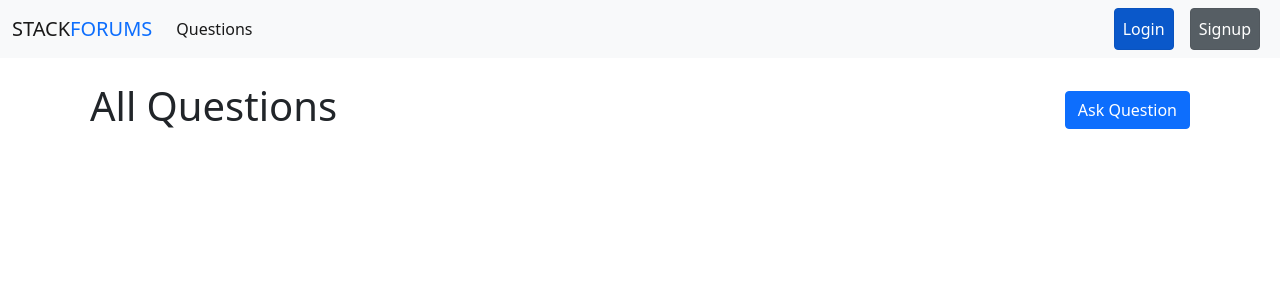
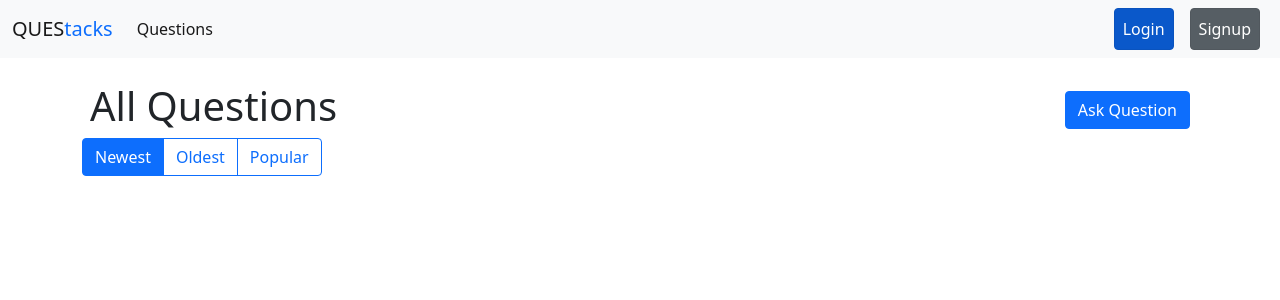
Before and after one commit to boredwolf001/questacks-django, a Django app: page /questions?order_by=newest in a window 1280 px wide. Shown: the top 300 px of the page. Run offline with Django 3.2, Linux system fonts and the light colour scheme; data that the repository does not hold is empty; some libraries are stand-ins or nearby versions.

Commit message:
create order_by functionality

```diff
--- a/base/views.py
+++ b/base/views.py
@@ -1,70 +1,80 @@
-from django.shortcuts import render, redirect, get_object_or_404
-from django.contrib.auth import login as log_in, logout as log_out, authenticate
+import markdown
+from django import template
+from django.contrib.auth import authenticate
+from django.contrib.auth import login as log_in
+from django.contrib.auth import logout as log_out
 from django.contrib.auth.decorators import login_required
-from .forms import UserCreationForm
 from django.contrib.auth.models import User
 from django.http import HttpResponse
-from .forms import ProfileForm, QuestionForm, AnswerForm
+from django.shortcuts import get_object_or_404, redirect, render
+
 from . import models
-
-from django import template
+from .forms import AnswerForm, ProfileForm, QuestionForm, UserCreationForm
 
 register = template.Library()
 
+
 def filter_read_items(value, arg):
-      value.filter(read=arg)
+    value.filter(read=arg)
 
 
 register.filter('readitems', filter_read_items)
 
-import markdown
-
 
 def home(request):
-      latest_questions = models.Question.objects.all().order_by('-created_at', '-updated_at')[:20]
+    latest_questions = models.Question.objects.all().order_by(
+        '-created_at', '-updated_at')[:20]
 
-      return render(request, 'pages/home.html', {'questions': latest_questions})
+    return render(request, 'pages/home.html', {'questions': latest_questions})
 
 
 def all_questions(request):
-      questions = models.Question.objects.all().order_by('created_at', 'updated_at')
+    questions = models.Question.objects.all().order_by('-created_at', '-updated_at')
 
-      return render(request, 'questacks/all_questions.html', {'questions': questions})
+    if request.GET.get('order_by'):
+        if request.GET.get('order_by') == 'oldest':
+            questions = models.Question.objects.all().order_by('created_at', 'updated_at')
+        elif request.GET.get('order_by') == 'newest':
+            questions = models.Question.objects.all().order_by('-created_at', '-updated_at')
+        elif request.GET.get('order_by') == 'popular':
+            questions = models.Question.objects.all().order_by('-views')
 
+    return render(request, 'questacks/all_questions.html', {'questions': questions})
 
 
 def login(request):
-      if request.user.is_authenticated:
-            return redirect('base:profile')
+    if request.user.is_authenticated:
+        return redirect('base:profile')
 
-      if request.method == 'POST':
-            username = request.POST['username']
-            password = request.POST['password']
-            user = authenticate(request, username=username, password=password)
-            if user is not None:
-                  log_in(request, user)
-                  return redirect('base:profile', user.id)
-            else:
-                  return redirect('base:login')
+    if request.method == 'POST':
+        username = request.POST['username']
+        password = request.POST['password']
+        user = authenticate(request, username=username, password=password)
+        if user is not None:
+            log_in(request, user)
+            return redirect('base:profile', user.id)
+        else:
+            return redirect('base:login')
 
-      return render(request, 'registration/login.html')
+    return render(request, 'registration/login.html')
 
 
 @login_required(login_url='base:login')
 def profile(request, id):
-      profile = get_object_or_404(User, pk=id)
+    profile = get_object_or_404(User, pk=id)
 
-      return render(request, 'registration/profile.html', {'profile': profile})
+    return render(request, 'registration/profile.html', {'profile': profile})
+
 
 def register(request):
     if request.user.is_authenticated:
         return redirect('base:profile')
 
     if request.method == 'POST':
-      uform = UserCreationForm(request.POST)
-      pform = ProfileForm(request.POST, request.FILES)
+        uform = UserCreationForm(request.POST)
+        pform = ProfileForm(request.POST, request.FILES)
 
-      if uform.is_valid() and pform.is_valid():
+        if uform.is_valid() and pform.is_valid():
             user = uform.save()
             inbox = models.Inbox(user=user)
             inbox.save()
@@ -75,78 +85,83 @@ def register(request):
 
             return redirect('base:login')
 
-      else:
+        else:
             return render(request, 'registration/register.html', {'uform': uform, 'pform': pform, 'errors': ['Form not valid']})
 
     uform = UserCreationForm()
     pform = ProfileForm()
     return render(request, 'registration/register.html', {'uform': uform, 'pform': pform})
 
+
 def logout(request):
-      log_out(request)
+    log_out(request)
 
-      return redirect('base:login')
+    return redirect('base:login')
 
 
 # Questacks stuff
 def add_question(request):
-      if request.method == 'POST':
-            form = QuestionForm(request.POST)
-            if form.is_valid():
-                  question = form.save(commit=False)
-                  question.user = request.user
-                  tags = form.cleaned_data['tag']
+    if request.method == 'POST':
+        form = QuestionForm(request.POST)
+        if form.is_valid():
+            question = form.save(commit=False)
+            question.user = request.user
+            tags = form.cleaned_data['tag']
 
-                  question.save()
-                  for tag in tags:
-                        question.tag.add(tag)
-                  question.save()
+            question.save()
+            for tag in tags:
+                question.tag.add(tag)
+            question.save()
 
-                  return redirect('base:home')
-            else:
-                return render(request, 'questacks/ask_question.html', {'form': form, 'errors': ['Form not valid']})
+            return redirect('base:home')
+        else:
+            return render(request, 'questacks/ask_question.html', {'form': form, 'errors': ['Form not valid']})
 
-      form = QuestionForm()
+    form = QuestionForm()
 
-      return render(request, 'questacks/ask_question.html', {'form': form})
+    return render(request, 'questacks/ask_question.html', {'form': form})
 
 
 def view_question(request, id):
-      question = get_object_or_404(models.Question, pk=id)
-      question.views += 1
-      question.save()
-      html_question = markdown.markdown(question.question)
+    question = get_object_or_404(models.Question, pk=id)
+    question.views += 1
+    question.save()
+    html_question = markdown.markdown(question.question)
+
+    answer_form = AnswerForm()
+
+    return render(request, 'questacks/view_question.html', {'question': question, 'question_body': html_question, 'form': answer_form})
 
 
-      answer_form = AnswerForm()
+def new_answer(request, question_id):
+    question = get_object_or_404(models.Question, pk=question_id)
+    new_answer = models.Answer.objects.create(
+        user=request.user, question=question, answer_text=request.POST['answer_text'])
 
-      return render(request, 'questacks/view_question.html', {'question': question, 'question_body': html_question, 'form': answer_form})
+    new_inbox_msg = models.InboxItem(
+        inbox=question.user.inbox, target_question=question, inbox_type='Answer', message=new_answer.answer_text)
 
-def new_answer(request, question_id):
-      question = get_object_or_404(models.Question, pk=question_id)
-      new_answer = models.Answer.objects.create(user=request.user, question=question, answer_text=request.POST['answer_text'])
+    try:
+        new_answer.save()
+        new_inbox_msg.save()
+        return redirect(request.META.get('HTTP_REFERER', '/'))
+    except Exception as e:
+        print('Error:', e)
+        return HttpResponse(status=500)
 
-      new_inbox_msg = models.InboxItem(inbox=question.user.inbox, target_question=question, inbox_type='Answer', message=new_answer.answer_text)
-
-      try:
-            new_answer.save()
-            new_inbox_msg.save()
-            return redirect(request.META.get('HTTP_REFERER', '/'))
-      except Exception as e:
-            print('Error:', e)
-            return HttpResponse(status=500)
 
 def tagged_questions(request, tag):
-      questions = models.Question.objects.filter(tag__name__in=[tag])
+    questions = models.Question.objects.filter(tag__name__in=[tag])
 
-      return render(request, 'questacks/tagged.html', {'questions': questions})
+    return render(request, 'questacks/tagged.html', {'questions': questions})
 
 
 def inbox(request):
-      user_inbox = get_object_or_404(models.Inbox, user=request.user)
-      inbox_items = user_inbox.inboxitem_set.filter(read=False).order_by('-created_at')
-      for item in inbox_items:
-            item.read = True
-            item.save()
+    user_inbox = get_object_or_404(models.Inbox, user=request.user)
+    inbox_items = user_inbox.inboxitem_set.filter(
+        read=False).order_by('-created_at')
+    for item in inbox_items:
+        item.read = True
+        item.save()
 
-      return render(request, 'questacks/inbox.html', {'inbox_items': inbox_items})
+    return render(request, 'questacks/inbox.html', {'inbox_items': inbox_items})
--- a/templates/base.html
+++ b/templates/base.html
@@ -10,7 +10,7 @@
     integrity="sha384-1BmE4kWBq78iYhFldvKuhfTAU6auU8tT94WrHftjDbrCEXSU1oBoqyl2QvZ6jIW3" crossorigin="anonymouzzs" />
   <link rel="stylesheet" href="https://cdnjs.cloudflare.com/ajax/libs/font-awesome/5.15.4/css/all.min.css" />
   <link rel="stylesheet" href="{% static 'css/main.css' %}" />
-  <title>StackForums {% block title %} {% endblock title %}</title>
+  <title>QUEStacks | A place to talk {% block title %} {% endblock title %}</title>
 </head>
 
 <body>
--- a/templates/partials/navbar.html
+++ b/templates/partials/navbar.html
@@ -1,6 +1,6 @@
 <nav class="navbar navbar-expand-lg navbar-light bg-light">
   <div class="container-fluid">
-    <a class="navbar-brand" href="{% url 'base:home' %}">STACK<span class="text-primary">FORUMS</span></a>
+    <a class="navbar-brand" href="{% url 'base:home' %}">QUES<span class="text-primary">tacks</span></a>
     <button class="navbar-toggler" type="button" data-bs-toggle="collapse" data-bs-target="#navbarSupportedContent"
       aria-controls="navbarSupportedContent" aria-expanded="false" aria-label="Toggle navigation">
       <span class="navbar-toggler-icon"></span>
--- a/templates/questacks/all_questions.html
+++ b/templates/questacks/all_questions.html
@@ -6,6 +6,13 @@
       <h1>All Questions</h1>
       <a href="{% url 'base:ask_question' %}" class="btn btn-primary">Ask Question</a>
 </div>
+
+<div class="btn-group">
+      <a id="orderBtn" href="?order_by=newest" class="btn btn-outline-primary">Newest</a>
+      <a id="orderBtn" href="?order_by=oldest" class="btn btn-outline-primary">Oldest</a>
+      <a id="orderBtn" href="?order_by=popular" class="btn btn-outline-primary">Popular</a>
+</div>
+
 {% if questions %}
 {% for question in questions %}
 
@@ -16,4 +23,17 @@
 {% else %}
 
 {% endif %}
+
+<script>
+
+      const orderBtns = document.querySelectorAll('#orderBtn')
+      orderBtns.forEach(btn => {
+            const urlParams = new URLSearchParams(window.location.search);
+            const orderBy = urlParams.get('order_by');
+
+            if (btn.innerHTML.toLowerCase() == orderBy) {
+                  btn.className = 'btn btn-primary'
+            }
+      })
+</script>
 {% endblock content %}
```
